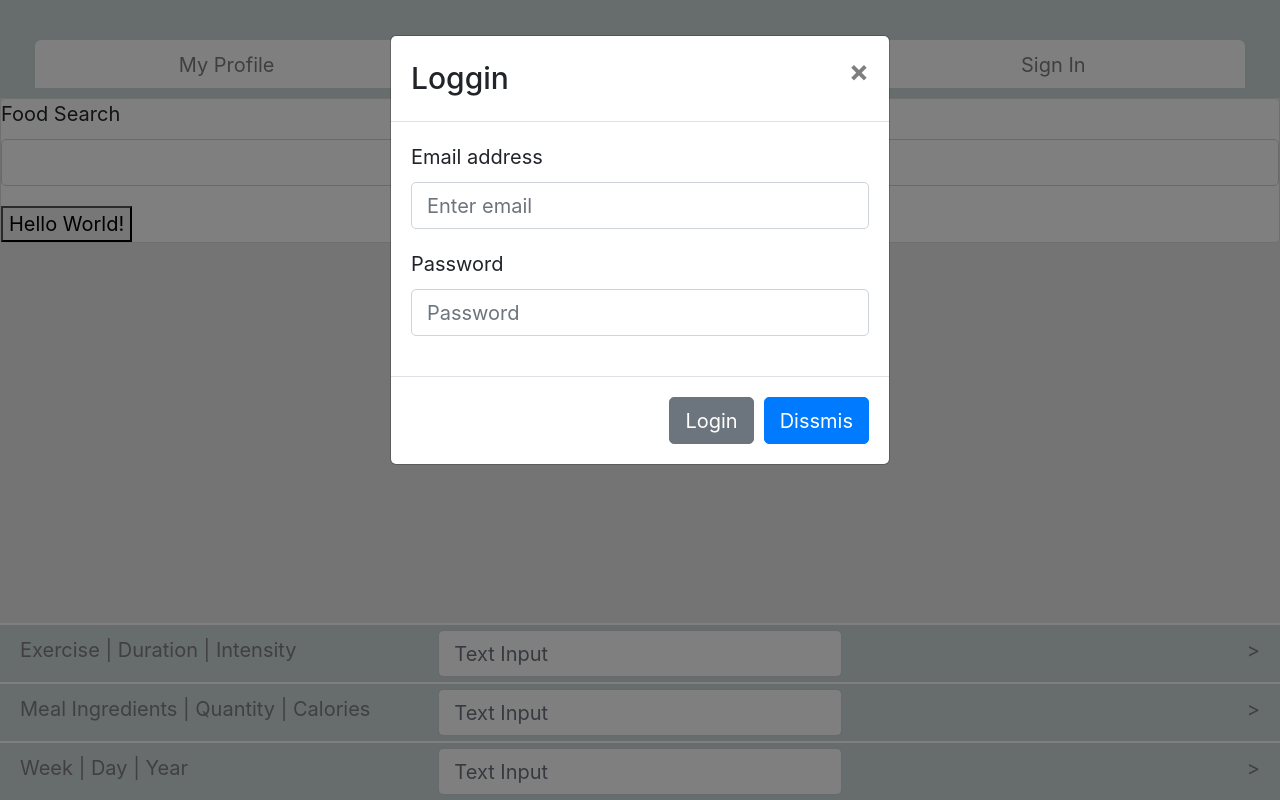
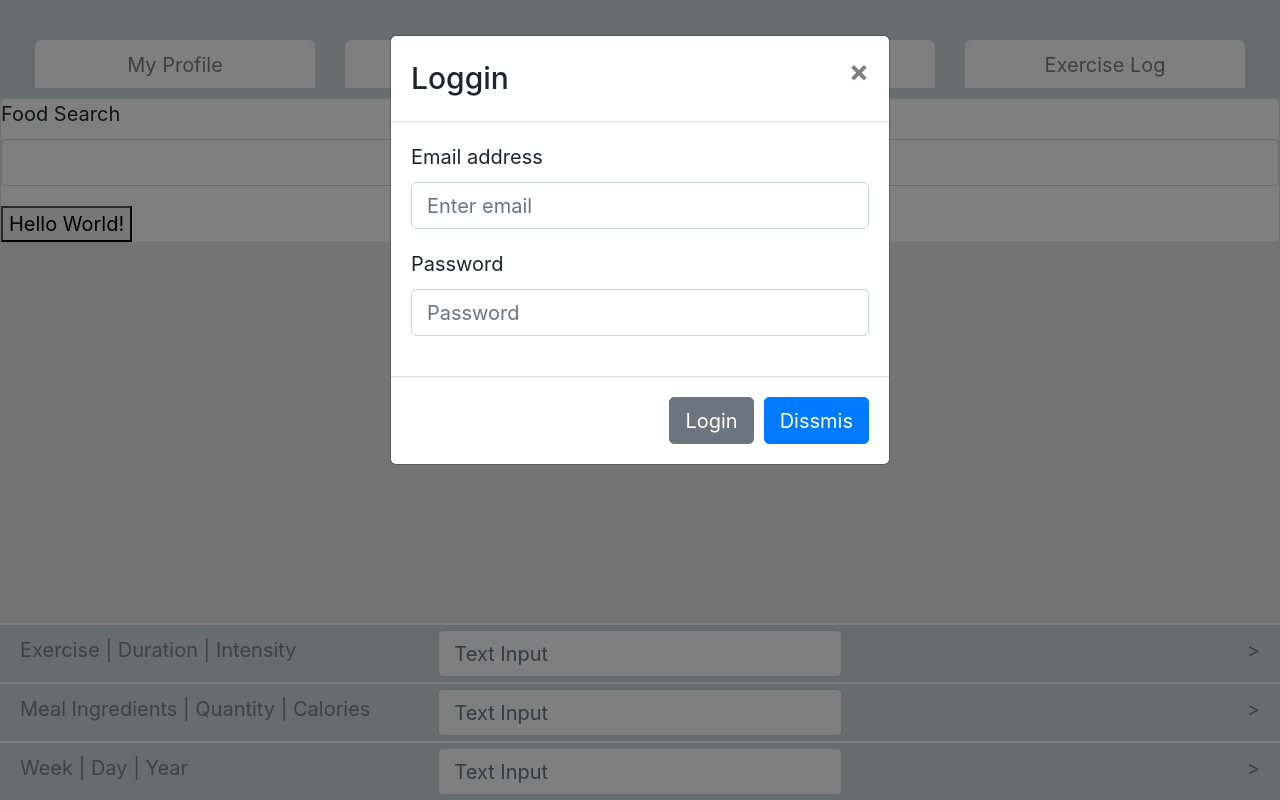
Before and after one commit to Stanmozolevskiy/Project-3, a React (Create React App) app in the folder client/: page / in a window 1280 px wide. Built offline with nearby package versions, Linux system fonts and the light colour scheme.

Commit message:
added a butto

```diff
--- a/client/src/components/Navbar.js
+++ b/client/src/components/Navbar.js
@@ -10,14 +10,17 @@ render() {
   return (
     <Navbar expand="lg" id="navbar">
     <Navbar fixed="top" />
-    <div class="col-md-4">
+    <div class="col-md-3">
       <Button size="large" className="btn-outline-secondary col-md-12" href="#profile" id="navbutton">My Profile</Button>
       </div>
-      <div class="col-md-4">
+      <div class="col-md-3">
       <Button size="large" className="btn-outline-secondary col-md-12" href="#results" id="navbutton">Results</Button>
       </div>
-      <div class="col-md-4">
+      <div class="col-md-3">
       <Button size="large" className="btn-outline-secondary col-md-12" href="#signin" id="navbutton">Sign In</Button>
+      </div>
+      <div class="col-md-3">
+      <Button size="large" className="btn-outline-secondary col-md-12" href="#log" id="navbutton">Exercise Log</Button>
       </div>
     </Navbar>
   );
--- a/package.json
+++ b/package.json
@@ -29,6 +29,7 @@
     "mongoose": "^5.4.15",
     "path": "^0.12.7",
     "prop-types-extra": "^1.1.0",
-    "react-bootstrap": "^1.0.0-beta.5"
+    "react-bootstrap": "^1.0.0-beta.5",
+    "react-scripts": "^2.1.5"
   }
 }
```
Also changed, not shown: 2 other files (tests, documents, lock files or other folders).
